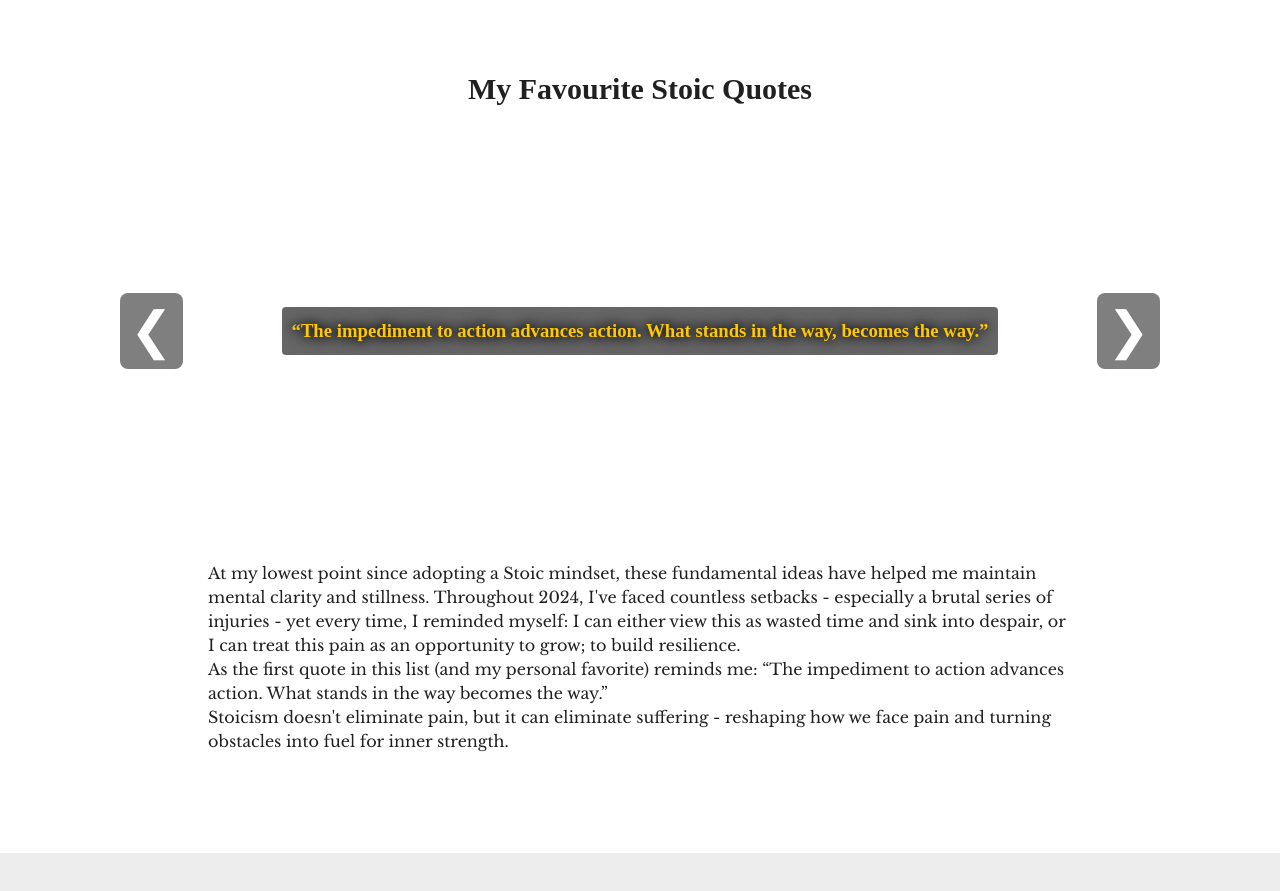
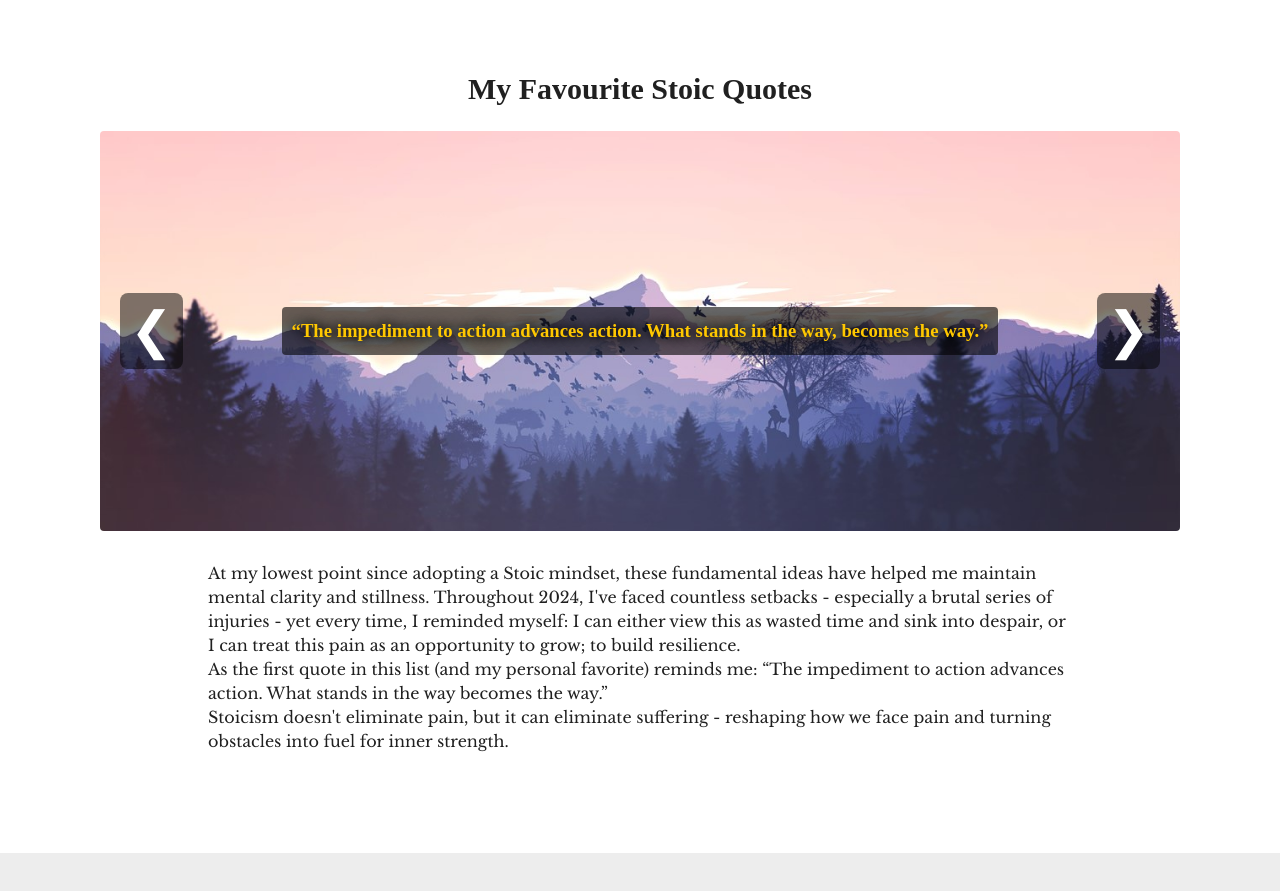
Before and after one commit to EthanEWEG/stoic-website, a plain HTML site: page index.html in a window 1280 px wide. Shown: the part 1760-2651 px from the top of the page. Drawn offline with nearby package versions, Linux system fonts and the light colour scheme; the site is published under a folder, as on GitHub Pages, so addresses that start at the root find nothing; no server answers; a web font is replaced by a local one.

Commit message:
fixed background-img path

```diff
--- a/styles/index.css
+++ b/styles/index.css
@@ -98,7 +98,7 @@
     padding: 20px;
     width: 100%;
     height: 400px;
-    background-image: url("/images/index/quote-bg.jpg");
+    background-image: url("../images/index/quote-bg.jpg");
     background-size: cover;
     background-position: center;
     background-repeat: no-repeat;
```
